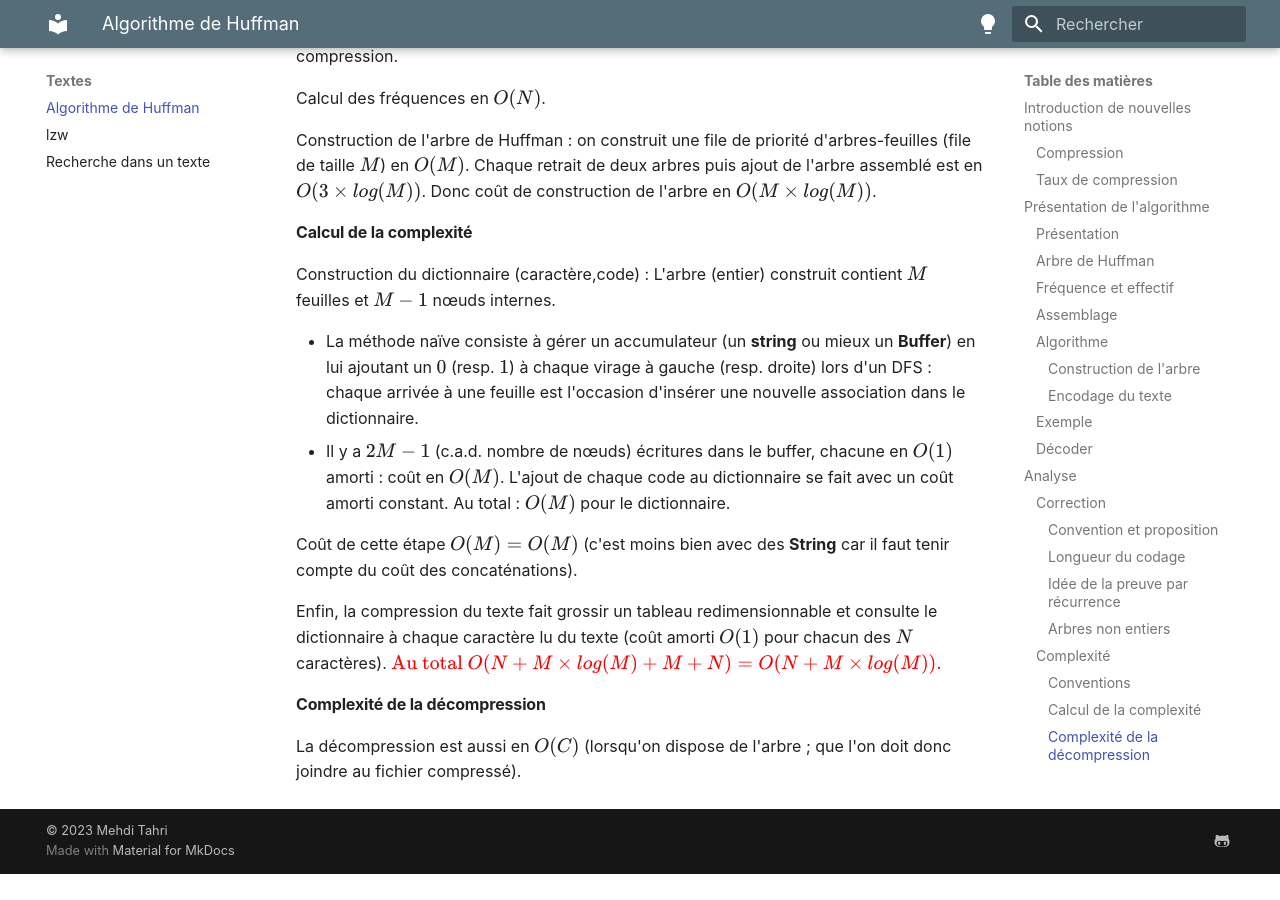
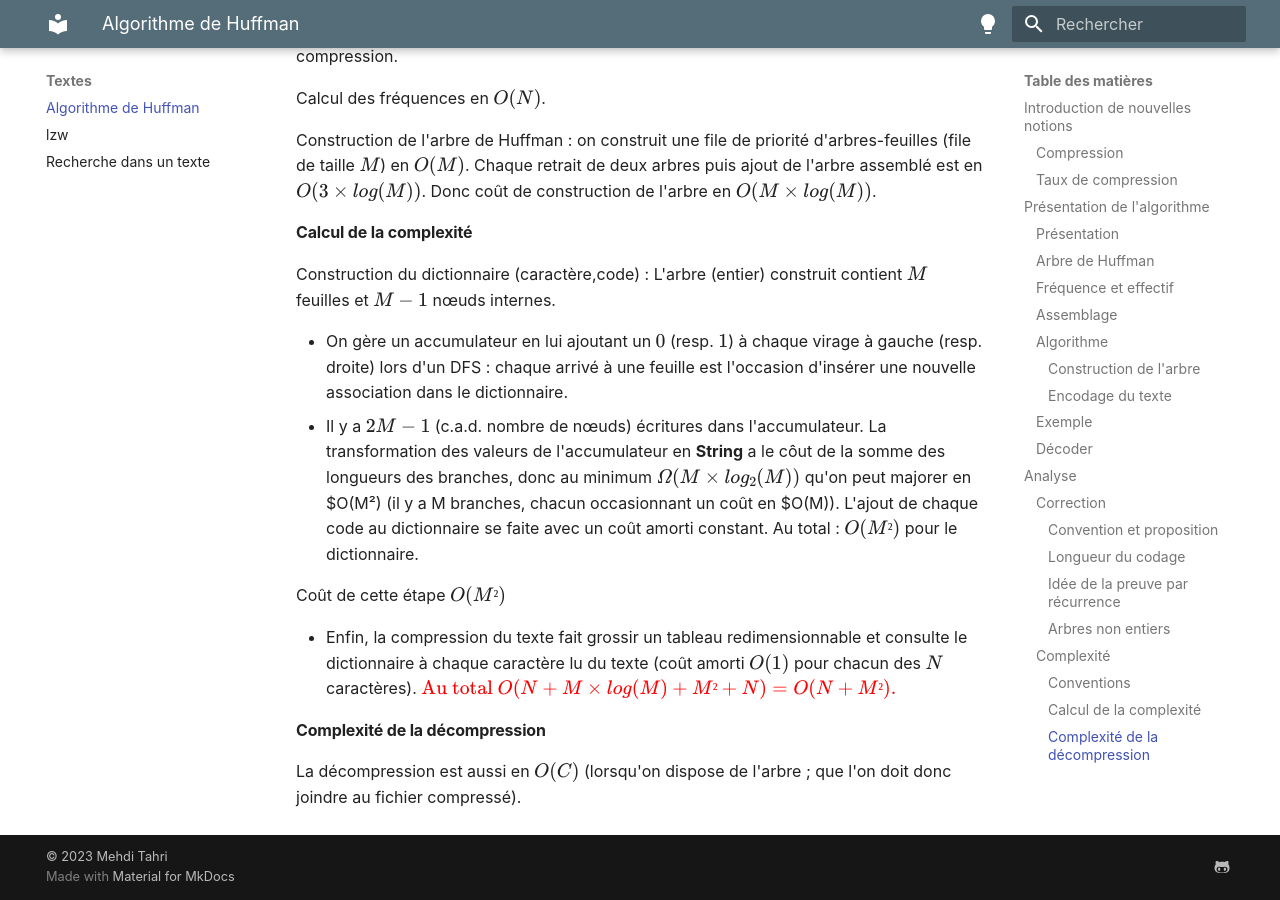
Before and after one commit to mp2i-thiers/mp2i-thiers.github.io, an MkDocs documentation site: the page built from docs/Textes/huffman.md, in a window 1280 px wide and 900 px high, scrolled down 9663 px. Built offline with MkDocs 1.6.1 and Material for MkDocs 9.7.7, drawn with Linux system fonts in a browser that asks for light colours; before the commit the page ends 10537 px from its top, so only the background shows below that.

Commit message:
le prof fait des erreurs dans son transparent

```diff
--- a/docs/Textes/huffman.md
+++ b/docs/Textes/huffman.md
@@ -275,14 +275,14 @@ Construction de l'arbre de Huffman : on construit une file de priorité d'arbres
 
 Construction du dictionnaire (caractère,code) : L'arbre (entier) construit contient $M$ feuilles et $M −1$ nœuds internes.
 
-- La méthode naïve consiste à gérer un accumulateur (un **string** ou mieux un **Buffer**) en lui ajoutant un $0$ (resp. $1$) à chaque virage à gauche (resp. droite) lors d'un DFS : chaque arrivée à une feuille est l'occasion d'insérer une nouvelle association dans le dictionnaire.
-- Il y a $2M −1$ (c.a.d. nombre de nœuds) écritures dans le buffer, chacune en $O(1)$ amorti : coût en $O(M)$. L'ajout de chaque code au dictionnaire se fait avec un coût amorti constant. Au total : $O(M)$ pour le dictionnaire.
+- On gère un accumulateur en lui ajoutant un $0$ (resp. $1$) à chaque virage à gauche (resp. droite) lors d'un DFS : chaque arrivé à une feuille est l'occasion d'insérer une nouvelle association dans le dictionnaire.
+- Il y a $2M −1$ (c.a.d. nombre de nœuds) écritures dans l'accumulateur. La transformation des valeurs de l'accumulateur en **String** a le côut de la somme des longueurs des branches, donc au minimum  $Ω(M\times log_2(M))$ qu'on peut majorer en $O(M²) (il y a M branches, chacun occasionnant un coût en $O(M)). L'ajout de chaque code au dictionnaire se faite avec un coût amorti constant. Au total : $O(M²)$ pour le dictionnaire.
 
-Coût de cette étape $O (M) = O(M)$ (c'est moins bien avec des **String** car il faut tenir compte du coût des concaténations).
+Coût de cette étape $O(M²)$
 
-Enfin, la compression du texte fait grossir un tableau redimensionnable et consulte le dictionnaire à chaque caractère lu du texte (coût amorti $O(1)$ pour chacun des $N$ caractères).
-$\color{red}{\text{Au total }}\color{red}{O (N + M\times log(M) + M + N ) = O (N + M\times log(M))}.$
+- Enfin, la compression du texte fait grossir un tableau redimensionnable et consulte le dictionnaire à chaque caractère lu du texte (coût amorti $O(1)$ pour chacun des $N$ caractères).
+$\color{red}{\text{Au total }}\color{red}{O(N + M\times log(M) + M² + N) = O(N + M²)}.$
 
 #### Complexité de la décompression
 
-La décompression est aussi en $O (C )$ (lorsqu'on dispose de l'arbre ; que l'on doit donc joindre au fichier compressé).
+La décompression est aussi en $O(C)$ (lorsqu'on dispose de l'arbre ; que l'on doit donc joindre au fichier compressé).
```
